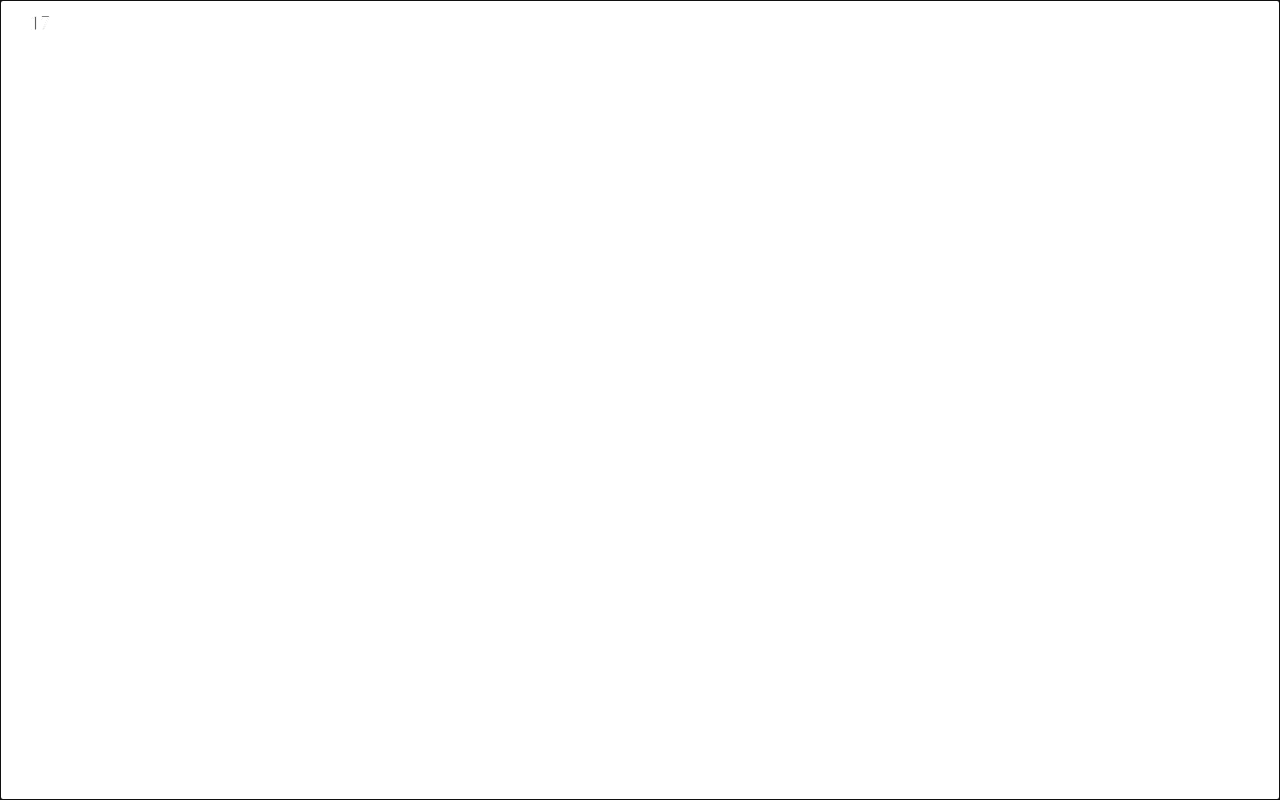
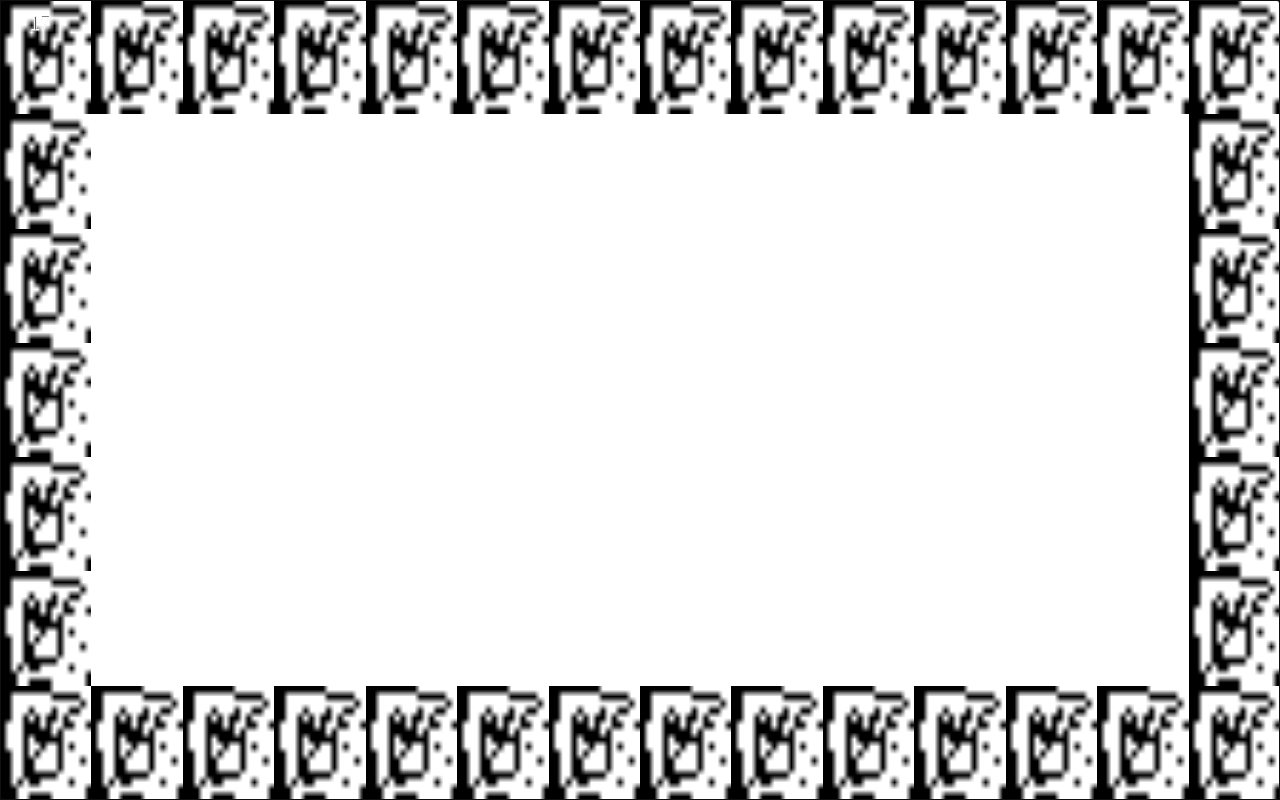
Before and after one commit to CosineGaming/LD32, a plain HTML site: page index.html in a window 1280 px wide. Drawn offline with Linux system fonts and the light colour scheme.

Commit message:
I have no idea how to code
What I did
 - Created Levels
 - Created Quadrants
What I’m trying to do:
 - Nearest. Fucking. Neighbor. FUCK YOU WEB.

```diff
--- a/game.js
+++ b/game.js
@@ -14,6 +14,12 @@ var camera = [0, 0];
 var keys = new Array(256);
 
 var lastTime = 0;
+
+var splits = 0;
+var quadrantSpeeds = [];
+
+var levels;
+var currentLevel = 0;
 
 // Entry point
 
@@ -35,6 +41,11 @@ function initialize()
 	fillBrowser();
 	window.onresize = fillBrowser;
 
+	container.mozImageSmoothingEnabled = false;
+	container.webkitImageSmoothingEnabled = false;
+	container.msImageSmoothingEnabled = false;
+	container.imageSmoothingEnabled = false;
+
 	container.setAttribute("tabindex", "0");
 	container.focus();
 	container.addEventListener("mousedown", mouseDown);
@@ -51,6 +62,38 @@ function initialize()
 
 function initializeWorld()
 {
+
+	levels = [
+
+		[
+			"1 1 1 1 1 1 1 1 1 1 1 1 1 1",
+			"1 - - - - - - - - - - - - 1",
+			"1 - - - - - - - - - - - - 1",
+			"1 - - - - - - - - - - - - 1",
+			"1 - - - - - - - - - - - - 1",
+			"1 - - - - - - - - - - - - 1",
+			"1 1 1 1 1 1 1 1 1 1 1 1 1 1",
+		]
+
+	];
+
+	for (var level=0; level<levels.length; level++)
+	{
+		for (var y=0; y<levels[level].length; y++)
+		{
+			levels[level][y] = (levels[level][y]).split("");
+			for (var x=0; x<levels[level][y].length; x++)
+			{
+				if (levels[level][y][x] == " ")
+				{
+					levels[level][y].splice(x, 1);
+				}
+			}
+		}
+	}
+
+	world["1"] = new Object();
+	loadImage(world["1"], "assets/test.png");
 
 	window.requestAnimationFrame(update);
 
@@ -69,7 +112,28 @@ function render(updateTime)
 		return;
 	}
 
-	var entitiesByLayer = [];
+	for (var y=0; y<levels[currentLevel].length; y++)
+	{
+		for (var x=0; x<levels[currentLevel][y].length; x++)
+		{
+			var tileType = levels[currentLevel][y][x];
+			var tile = world[tileType];
+			if (tile)
+			{
+				if (tile.image)
+				{
+					game.drawImage(tile.image,
+						0, 0, 16, 16,
+						x * container.width / levels[currentLevel][y].length,
+						y * container.height / levels[currentLevel].length,
+						container.width / levels[currentLevel][y].length,
+						container.height / levels[currentLevel].length);
+				}
+			}
+		}
+	}
+
+	/*var entitiesByLayer = [];
 
 	// Order the entities by layer so we draw them correctly
 	everyEntity(
@@ -114,11 +178,15 @@ function render(updateTime)
 			}
 			game.drawImage(entity.image, x, y);
 		}
-	}
+	}*/
 
-	var display_fps = true;
+	everyEntity(function(){
+		// Code
+	});
 
-	if (display_fps)
+	var displayFps = true;
+
+	if (displayFps)
 	{
 		game.font = "20px white Candara";
 		game.strokeStyle = "#FFF";
@@ -199,6 +267,55 @@ function key(which)
 	return keys[which.charCodeAt(0)]
 }
 
+function getQuadrant(x, y)
+{
+	return [int(x * (splits + 1) / container.width)]
+}
+
+function changedQuadrant(object)
+{
+	for (var plusWidth=0; plusWidth<2; plusWidth++)
+	{
+		for (var plusHeight=0; plusHeight<2; plusHeight++)
+		{
+			var cornerQuadrant = getQuadrant(object.x + object.image.width * plusWidth,
+				object.y + object.image.height * plusHeight);
+			if (cornerQuadrant != object.quadrant)
+			{
+				return cornerQuadrant;
+			}
+		}
+	}
+	return false;
+}
+
+function quadrantSpeed(quadrant)
+{
+	return quadrantSpeeds[quadrant[0]][quadrant[1]];
+}
+
+function resetQuadrantSpeeds()
+{
+	quadrantSpeeds = [];
+	for (var x=0; x<splits; ++x)
+	{
+		quadrantSpeeds.append([]);
+		for (var y=0; y<splits; ++y)
+		{
+			quadrantSpeeds[x].append(1);
+		}
+	}
+}
+
+function updateQuadrant(object)
+{
+	newQuadrant = changedQuadrant(object);
+	if (newQuadrant)
+	{
+		object.quadrant = newQuadrant;
+	}
+}
+
 // Input Handling
 
 function mouseDown(event)
--- a/index.html
+++ b/index.html
@@ -18,6 +18,13 @@
 			}
 			#game {
 				vertical-align: top;
+				image-rendering: optimizeSpeed;
+				image-rendering: -moz-crisp-edges;
+				image-rendering: -webkit-optimize-contrast;
+				image-rendering: -o-crisp-edges;
+				image-rendering: optimize_contrast;
+				image-rendering: pixelated;
+				-ms-interpolation-mode: nearest-neighbor;
 			}
 		</style>
 
```
Also changed, not shown: assets/test.png (added).
